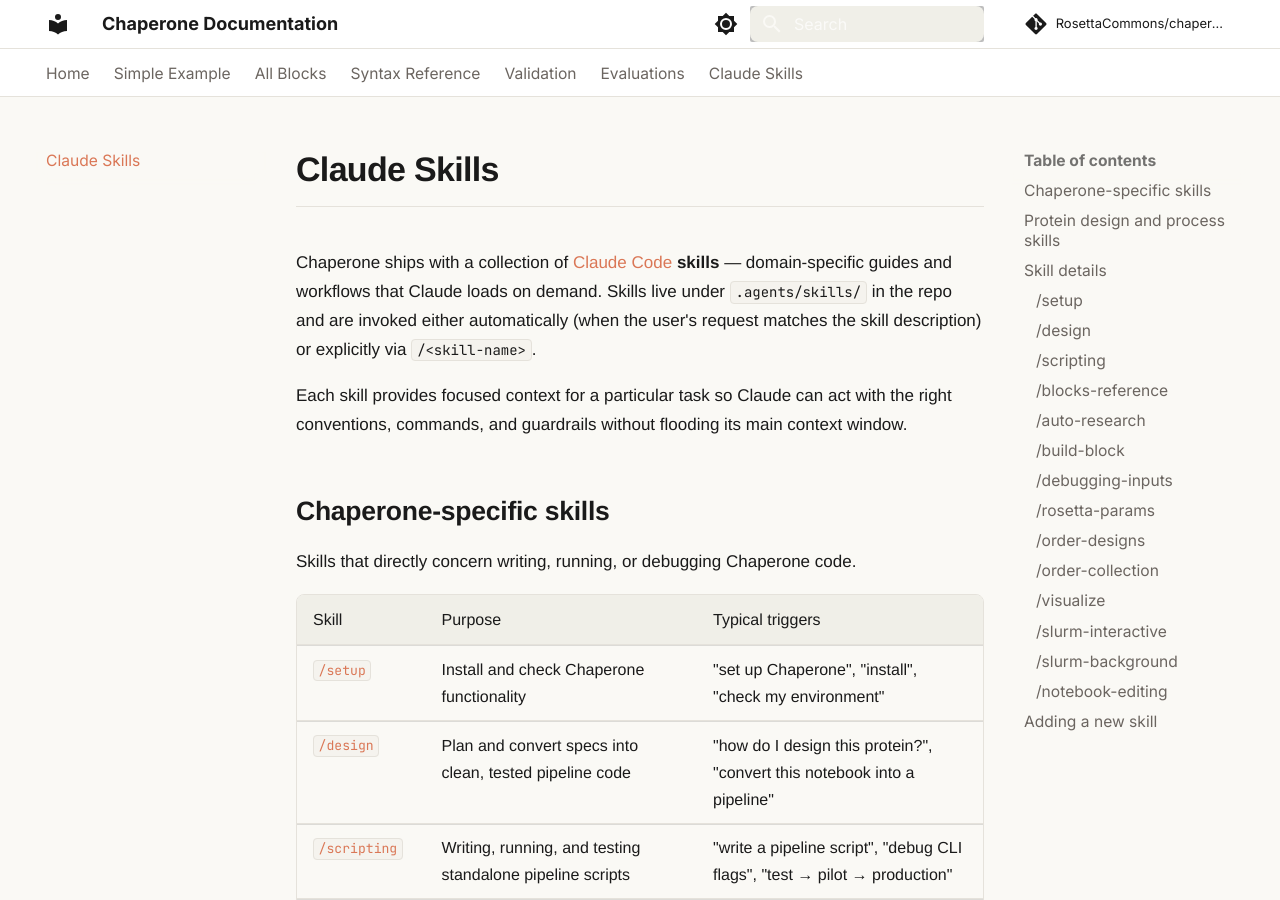
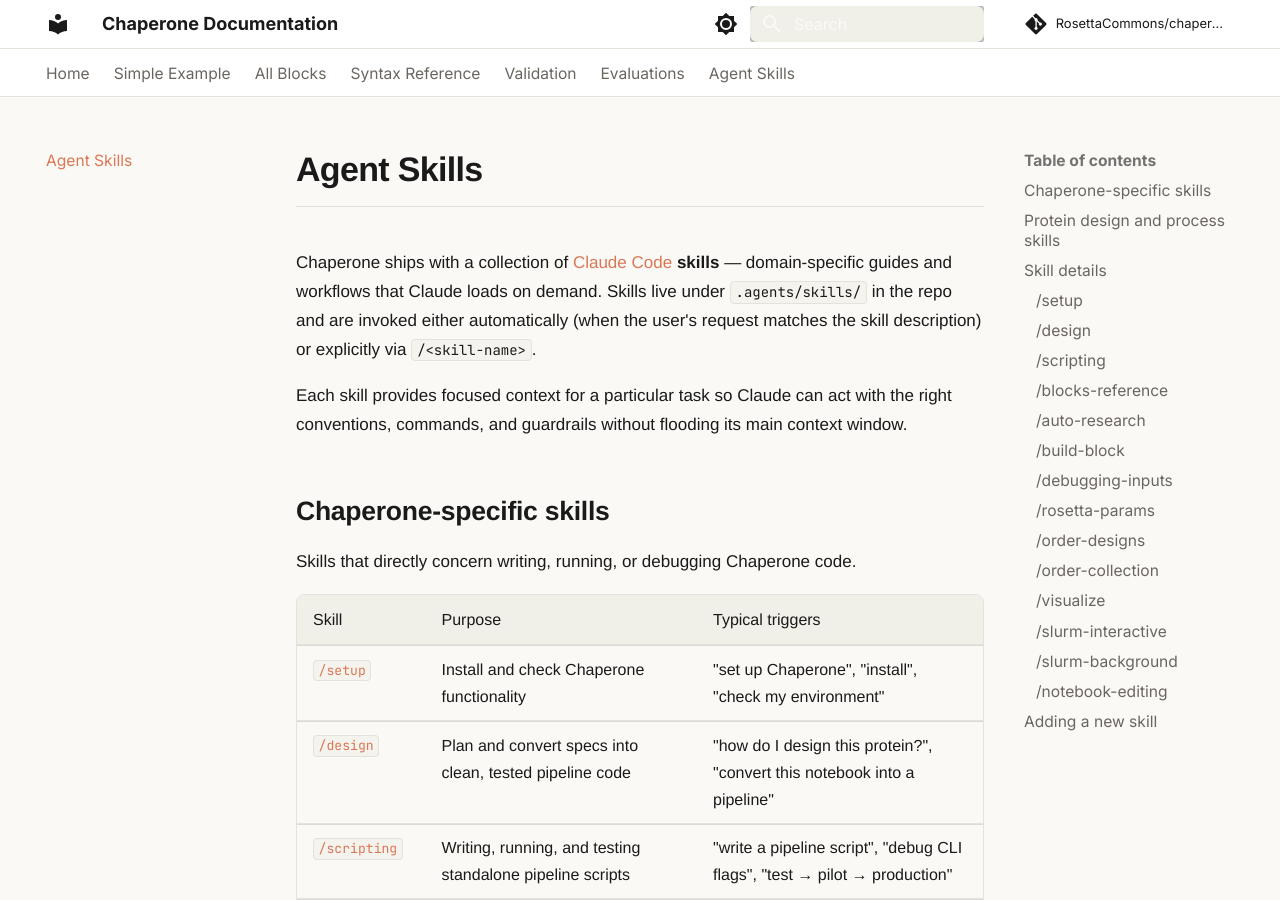
Before and after one commit to RosettaCommons/chaperone, an MkDocs documentation site: the page built from docs/site/skills.md, in a window 1280 px wide and 900 px high. Built offline with MkDocs 1.6.1 and Material for MkDocs 9.7.7, drawn with Linux system fonts in a browser that asks for light colours; comment, search, counter and statistics services are not loaded.

Commit message:
Keep documentation styling consistent and rename Agent Skills

```diff
--- a/docs/site/skills.md
+++ b/docs/site/skills.md
@@ -1,4 +1,4 @@
-# Claude Skills
+# Agent Skills
 
 Chaperone ships with a collection of [Claude Code](https://claude.com/claude-code) **skills** — domain-specific guides and workflows that Claude loads on demand. Skills live under `.agents/skills/` in the repo and are invoked either automatically (when the user's request matches the skill description) or explicitly via `/<skill-name>`.
 
--- a/mkdocs.yml
+++ b/mkdocs.yml
@@ -15,7 +15,6 @@
     - navigation.tabs
     - navigation.sections
     - navigation.top
-    - navigation.instant
     - toc.follow
     - search.suggest
     - search.highlight
@@ -34,7 +33,7 @@
         name: Switch to light mode
 
 extra_css:
-  - stylesheets/claude.css
+  - stylesheets/claude.css?v=2cab4243
 
 plugins:
   - search:
@@ -58,4 +57,4 @@
   - Syntax Reference: syntax.md
   - Validation: validation.md
   - Evaluations: evaluations.md
-  - Claude Skills: skills.md
+  - Agent Skills: skills.md
```
Also changed, not shown: docs/README.md (+3 -0 lines), docs/site/index.md (+1 -1 lines).
